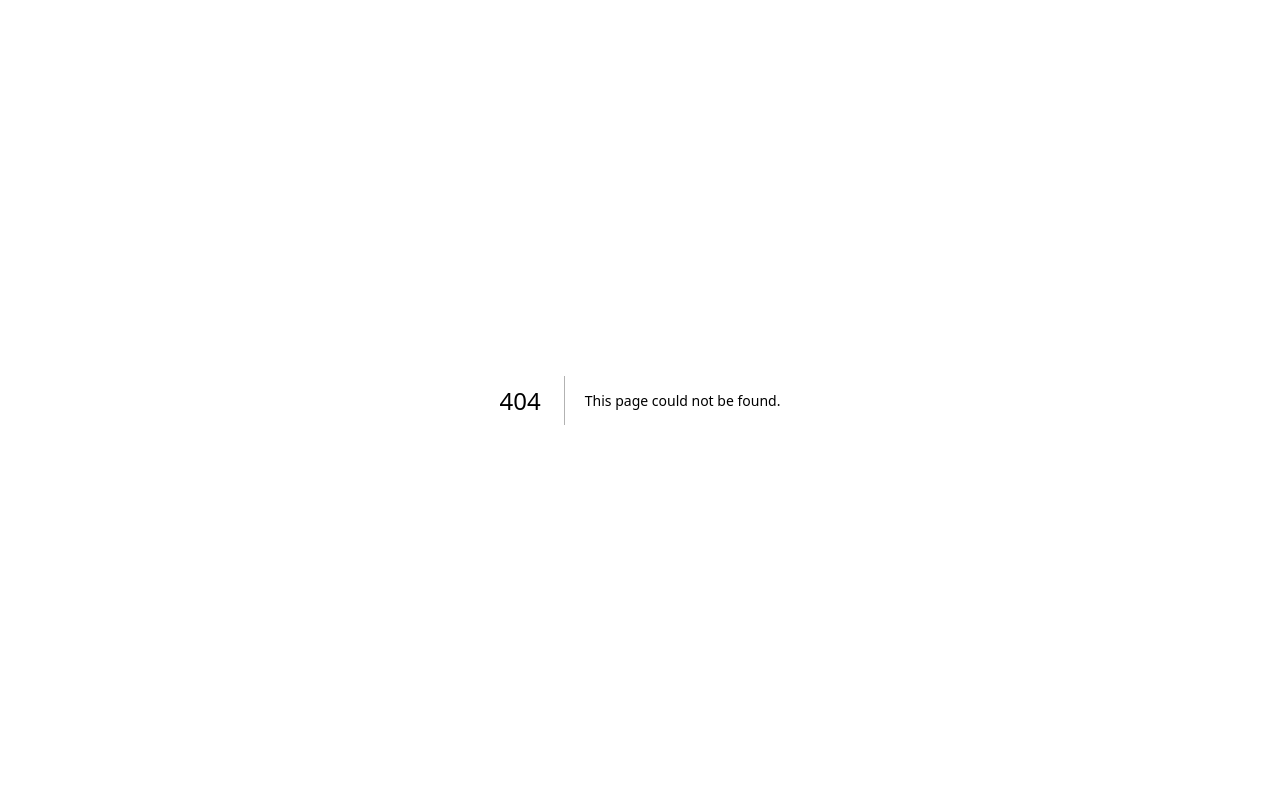
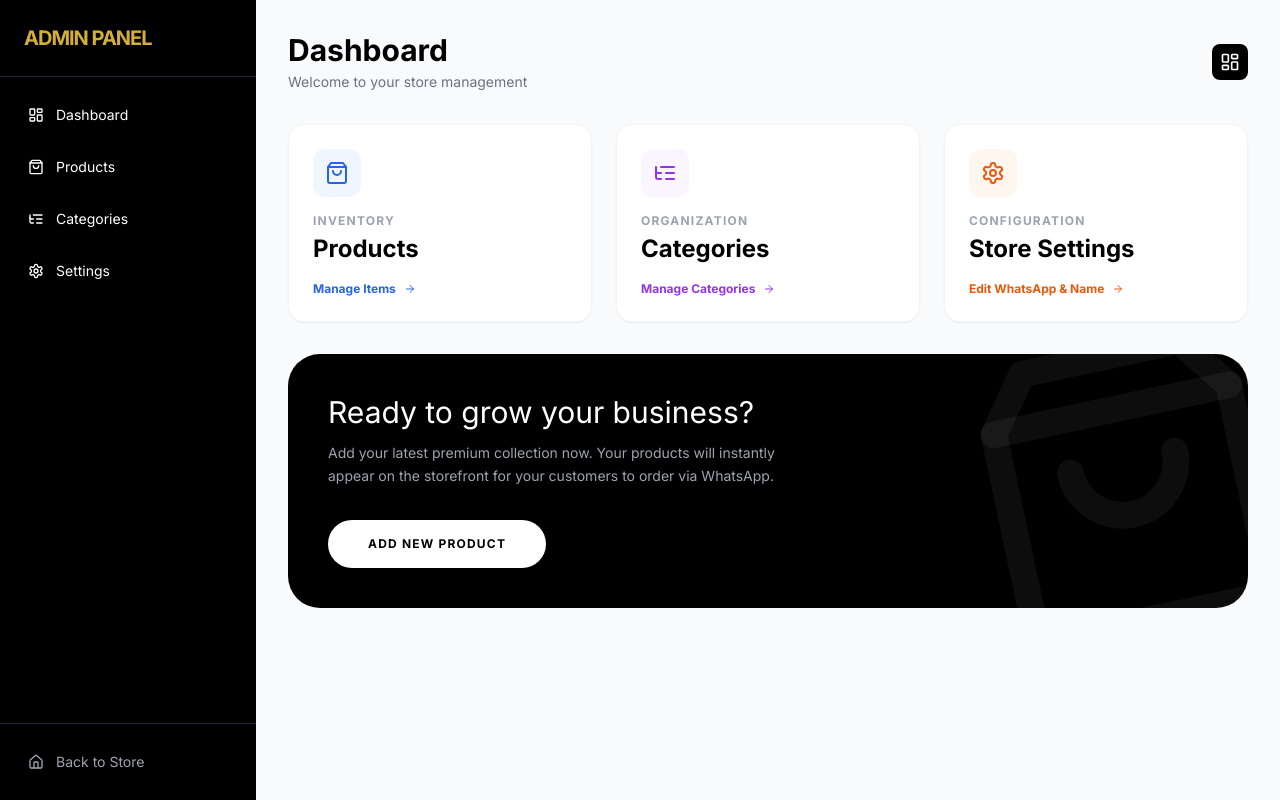
Before and after one commit to bangleskiduniya-prog/my-rent-store, a Next.js app: page /admin in a window 1280 px wide. Before the commit this address had no page. Built offline with nearby package versions, Linux system fonts and the light colour scheme.

Commit message:
Create page.tsx

```diff
--- /dev/null
+++ b/app/admin/page.tsx
@@ -0,0 +1,74 @@
+"use client";
+import React from 'react';
+import { ShoppingBag, ListTree, Settings, ArrowRight, LayoutDashboard } from 'lucide-react';
+import Link from 'next/link';
+
+export default function AdminDashboard() {
+  return (
+    <div className="space-y-8">
+      <div className="flex justify-between items-center">
+        <div>
+          <h1 className="text-3xl font-serif font-bold text-black">Dashboard</h1>
+          <p className="text-sm text-gray-500 mt-1">Welcome to your store management</p>
+        </div>
+        <div className="p-2 bg-black text-white rounded-lg">
+          <LayoutDashboard className="w-5 h-5" />
+        </div>
+      </div>
+
+      {/* Stats & Quick Links */}
+      <div className="grid grid-cols-1 md:grid-cols-3 gap-6">
+        {/* Products Card */}
+        <div className="bg-white p-6 rounded-2xl border border-gray-100 shadow-sm hover:shadow-md transition-all">
+          <div className="p-3 bg-blue-50 text-blue-600 w-fit rounded-xl mb-4">
+            <ShoppingBag className="w-6 h-6" />
+          </div>
+          <h3 className="text-gray-400 text-xs uppercase tracking-widest font-bold">Inventory</h3>
+          <p className="text-2xl font-serif text-black mt-1 font-bold">Products</p>
+          <Link href="/admin/products" className="mt-4 flex items-center gap-2 text-xs font-bold text-blue-600 group">
+            Manage Items <ArrowRight className="w-3 h-3 group-hover:translate-x-1 transition-all" />
+          </Link>
+        </div>
+
+        {/* Categories Card */}
+        <div className="bg-white p-6 rounded-2xl border border-gray-100 shadow-sm hover:shadow-md transition-all">
+          <div className="p-3 bg-purple-50 text-purple-600 w-fit rounded-xl mb-4">
+            <ListTree className="w-6 h-6" />
+          </div>
+          <h3 className="text-gray-400 text-xs uppercase tracking-widest font-bold">Organization</h3>
+          <p className="text-2xl font-serif text-black mt-1 font-bold">Categories</p>
+          <Link href="/admin/categories" className="mt-4 flex items-center gap-2 text-xs font-bold text-purple-600 group">
+            Manage Categories <ArrowRight className="w-3 h-3 group-hover:translate-x-1 transition-all" />
+          </Link>
+        </div>
+
+        {/* Settings Card */}
+        <div className="bg-white p-6 rounded-2xl border border-gray-100 shadow-sm hover:shadow-md transition-all">
+          <div className="p-3 bg-orange-50 text-orange-600 w-fit rounded-xl mb-4">
+            <Settings className="w-6 h-6" />
+          </div>
+          <h3 className="text-gray-400 text-xs uppercase tracking-widest font-bold">Configuration</h3>
+          <p className="text-2xl font-serif text-black mt-1 font-bold">Store Settings</p>
+          <Link href="/admin/settings" className="mt-4 flex items-center gap-2 text-xs font-bold text-orange-600 group">
+            Edit WhatsApp & Name <ArrowRight className="w-3 h-3 group-hover:translate-x-1 transition-all" />
+          </Link>
+        </div>
+      </div>
+
+      {/* Welcome Banner */}
+      <div className="bg-black text-white p-10 rounded-[2rem] overflow-hidden relative">
+        <div className="relative z-10">
+          <h2 className="text-3xl font-serif mb-3">Ready to grow your business?</h2>
+          <p className="text-gray-400 text-sm mb-8 max-w-md leading-relaxed">
+            Add your latest premium collection now. Your products will instantly appear on the storefront for your customers to order via WhatsApp.
+          </p>
+          <Link href="/admin/products" className="bg-white text-black px-10 py-4 rounded-full text-xs font-bold uppercase tracking-widest hover:bg-gray-200 transition-all inline-block">
+            Add New Product
+          </Link>
+        </div>
+        {/* Decorative Background Icon */}
+        <ShoppingBag className="absolute right-[-40px] bottom-[-40px] w-80 h-80 text-white/5 -rotate-12" />
+      </div>
+    </div>
+  );
+}
```
